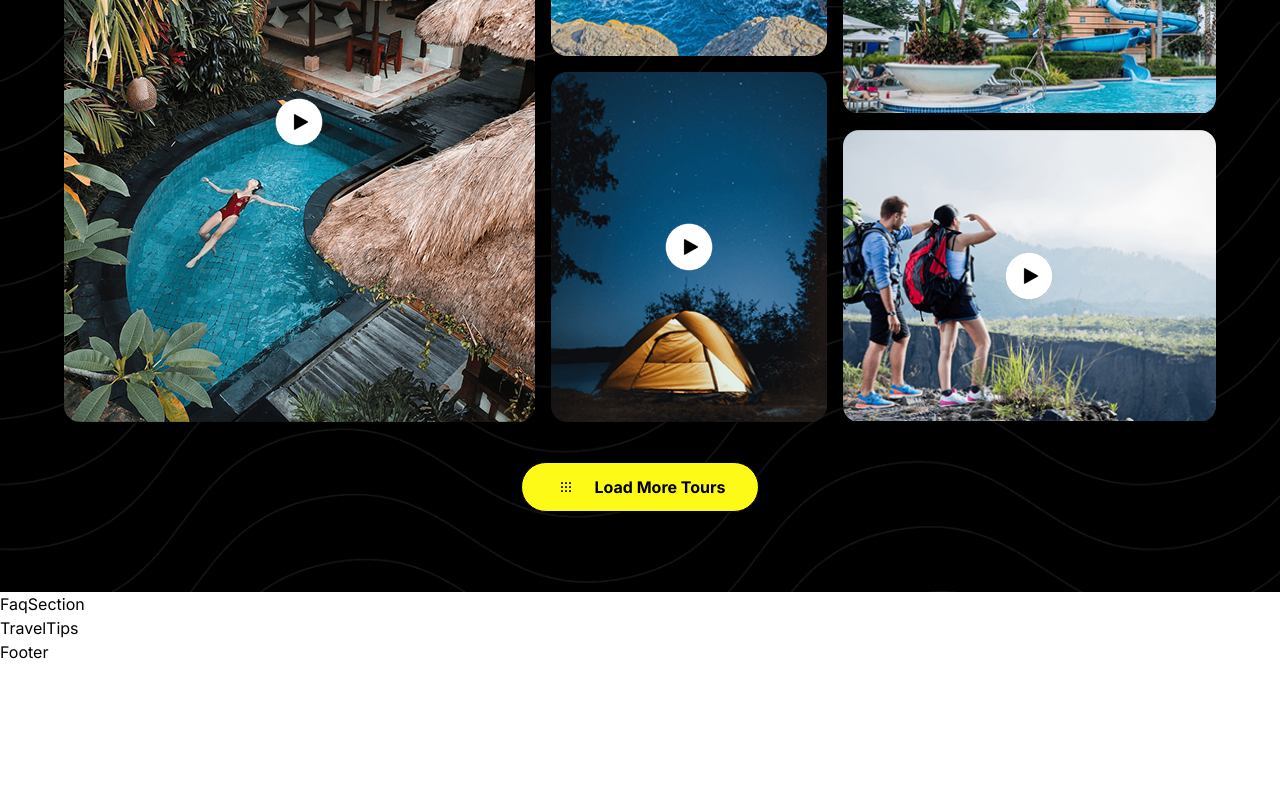
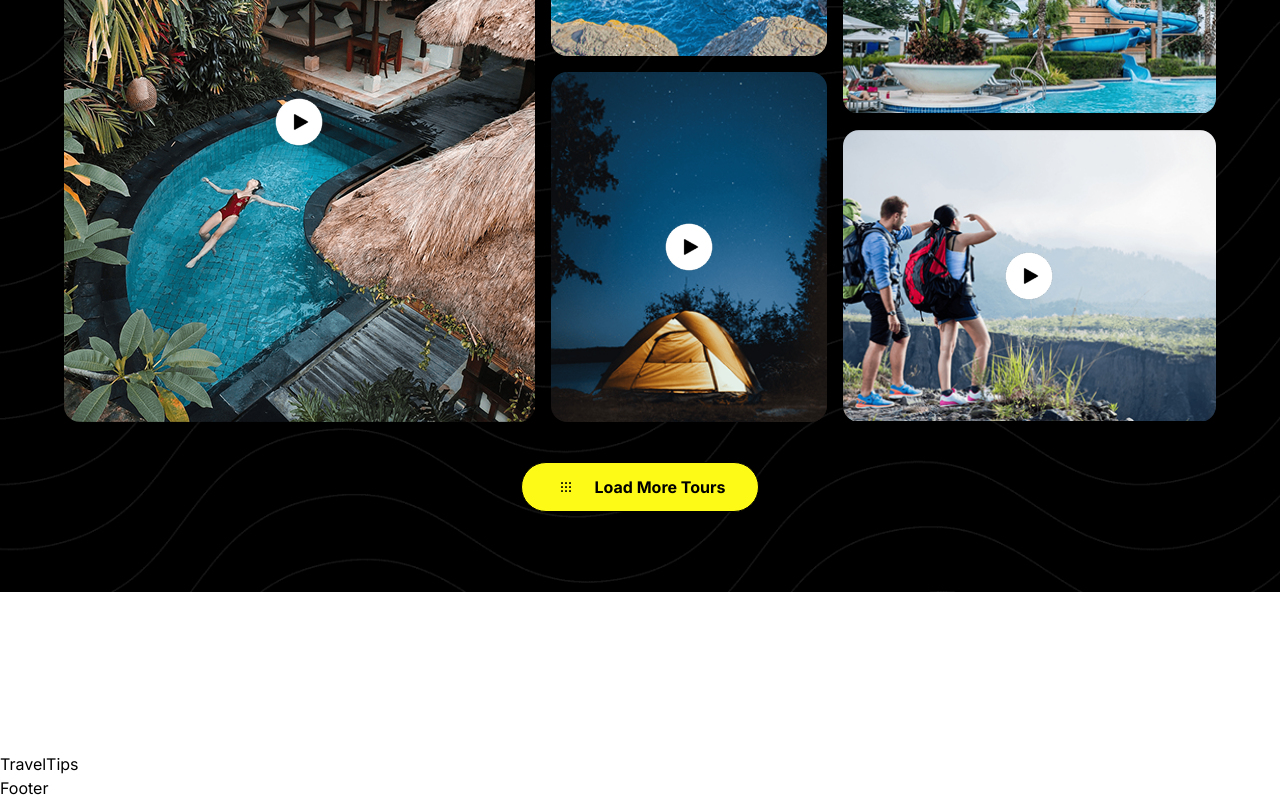
Before and after one commit to THoai05/travel-booking-website, a Next.js app in the folder bookinghotel-fe/: page /client in a window 1280 px wide. Shown: the part 6188-6988 px from the top of the page. Before the commit the page ends 6852 px from the top, so only its background shows below. Built offline with nearby package versions, Linux system fonts and the light colour scheme.

Commit message:
add FaqSection not complete

```diff
--- a/bookinghotel-fe/src/app/client/home/FaqSection.tsx
+++ b/bookinghotel-fe/src/app/client/home/FaqSection.tsx
@@ -2,7 +2,10 @@
 
 const FaqSection = () => {
   return (
-    <div>FaqSection</div>
+     <section className={` w-full py-20`}>
+      <div className="max-w-[1200px] mx-auto px-6">
+      </div>
+    </section>
   )
 }
 
```
